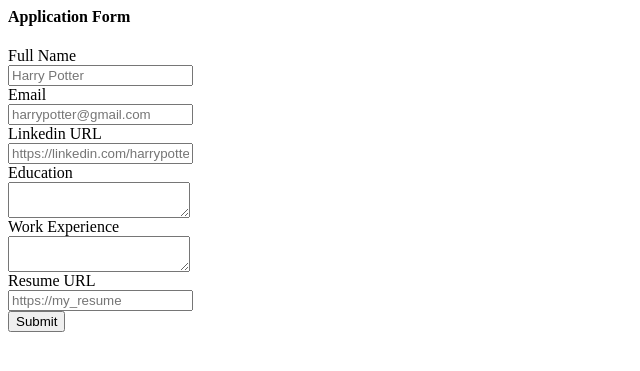
After one commit to RishitaChourey/careers-website, a Flask app: template templates/application_form.html in a window 1280 px wide. The commit adds this page. Shown: the top 371 px of the page, without its empty margins (0-640 px from the left). Run offline with Flask 3, Linux system fonts and the light colour scheme; the template is opened without the code that fills it, so the values that code supplies are empty.

Commit message:
Application form added and connected with database

```diff
--- a/app.py
+++ b/app.py
@@ -1,5 +1,5 @@
 from flask import Flask, render_template,jsonify, request
-from database import load_job_from_db, load_jobs_from_db
+from database import load_job_from_db, load_jobs_from_db,add_application_to_db
 
 app=Flask(__name__)#object of class
 
@@ -25,5 +25,13 @@ def show_job(id):
   job_dict = job._asdict()
   return render_template('jobpage.html',job=job_dict)
 
+@app.route("/job/<id>/apply", methods=['post'])
+def apply_to_job(id):
+  data=request.form
+  add_application_to_db(id,data)
+  return render_template('application_submitted.html',application=data)
+
+
+
 if __name__=="__main__":
   app.run(host='0.0.0.0',debug=True)
--- /dev/null
+++ b/templates/application_form.html
@@ -0,0 +1,32 @@
+<div class="container">
+    <h4>Application Form</h4>
+    <form action="/job/{{job['id']}}/apply" method="post">
+        <div class="m-3">
+            <label for="Fullname">Full Name</label><br>
+            <input type="text" name="full_name" placeholder="Harry Potter">
+        </div>
+        <div class="m-3">
+            <label for="Email">Email</label><br>
+            <input type="text" name="email" placeholder="harrypotter@gmail.com">
+        </div>
+        <div class="m-3">
+            <label for="Linkedin URL">Linkedin URL</label><br>
+            <input type="text" name="linkedin_url" placeholder="https://linkedin.com/harrypotter">
+        </div>
+        <div class="m-3">
+            <label for="">Education</label><br>
+            <textarea name="education" id=""></textarea>
+        </div>
+        <div class="m-3">
+            <label for="">Work Experience</label><br>
+            <textarea name="work_experience" id=""></textarea>
+        </div>
+        <div class="m-3">
+            <label for="Resume URL">Resume URL</label><br>
+            <input type="text" name="resume_url" placeholder="https://my_resume">
+        </div>
+        <div class="m-3">
+            <input type="submit" name="" id="">
+        </div>
+    </form>
+</div>
```
Also changed, not shown: database.py (+44 -0 lines), templates/application_submitted.html (added, +30 -0 lines), templates/jobpage.html (+15 -2 lines).
